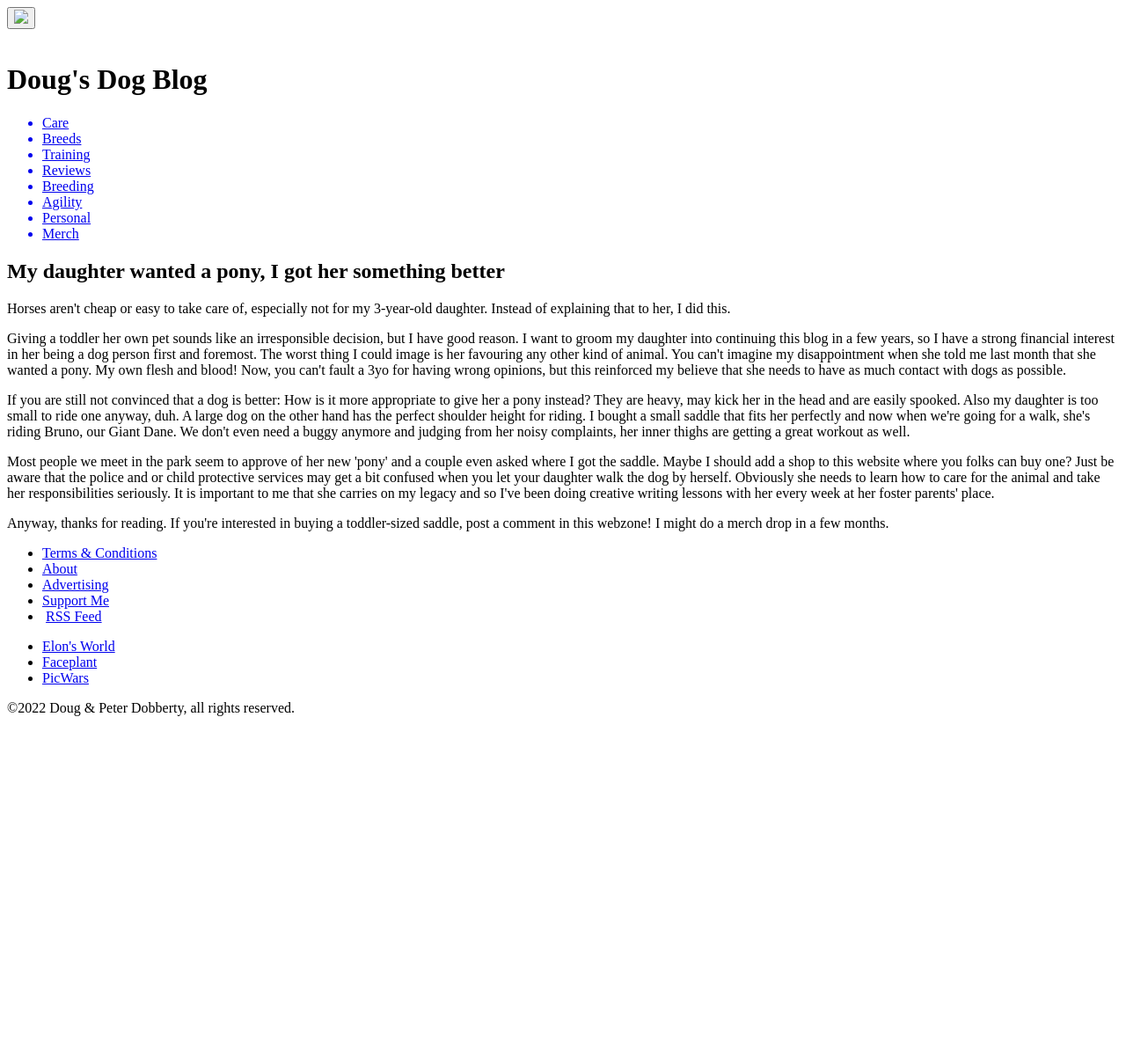
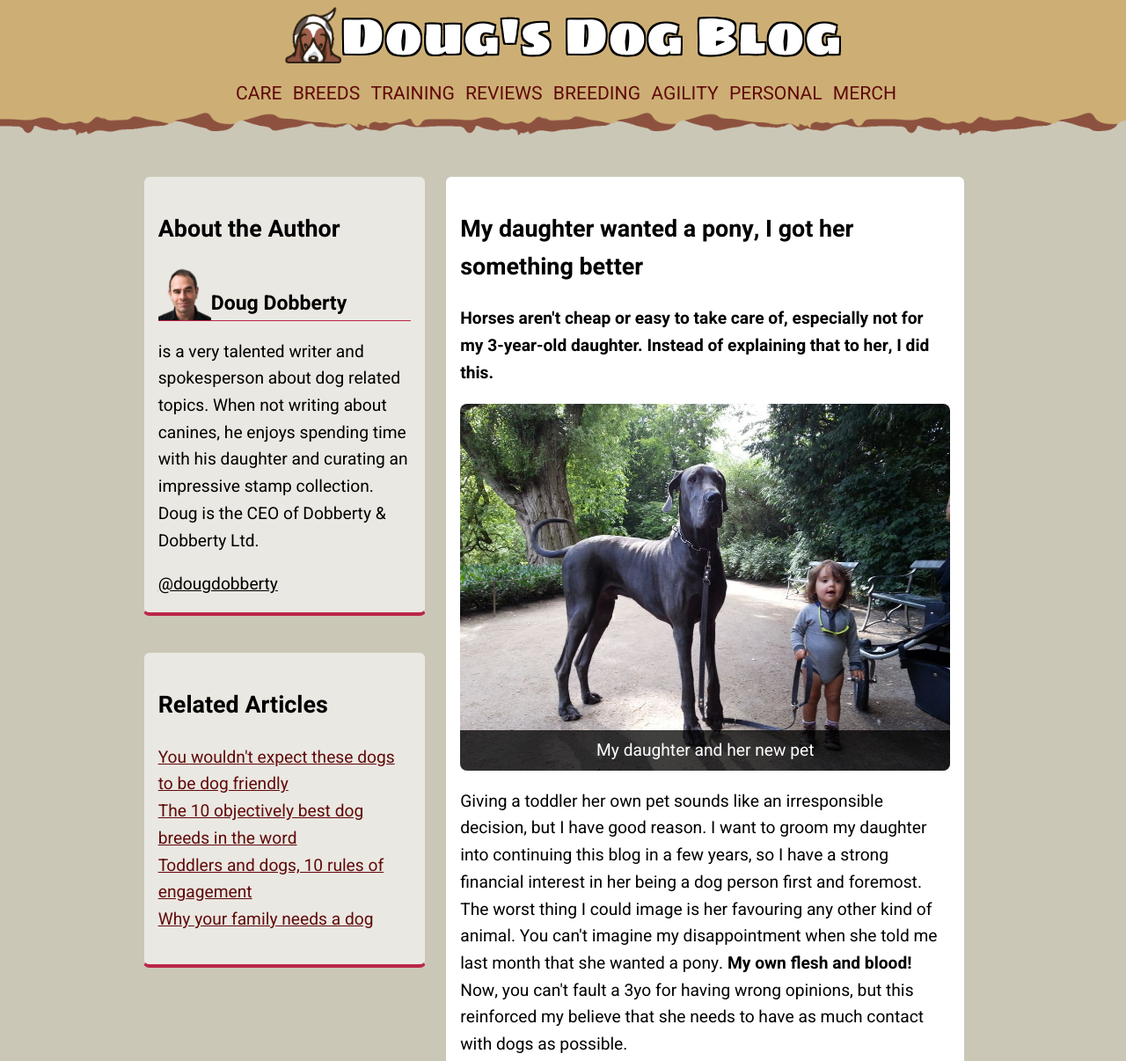
Before and after one commit to lincore81/udct1-fake-blog, a website: page dist/articles/2023-01-08-giant-dogs/article.html in a window 1280 px wide. Shown: the top 1206 px of the page at 88% size. Before the commit the page ends 830 px from the top, so only its background shows below. Drawn offline with Linux system fonts and the light colour scheme.

Commit message:
Figured out the layout, added finishing touches
- decided on a grid layout for the article
- added aside content
- added image+caption
- added 'social media' links
- cleaned up the css

```diff
--- a/dist/articles/2023-01-08-giant-dogs/article.html
+++ b/dist/articles/2023-01-08-giant-dogs/article.html
@@ -1,69 +1,54 @@
 <!doctype html>
-<html>
+<html lang="en">
 
 <head>
-    <title>Doug's Dog Blog</title>
+    <title>DDB: My daughter wanted a pony, I got her something better</title>
     <meta charset="utf-8">
-    <link rel="stylesheet" href="../../css/main.css">
+    <link rel="stylesheet" href="/css/main.css">
+    <link rel="stylesheet" href="/css/article.css">
 </head>
 
 <body>
-    <header class="page-header">
-        <button id="menu">
-            <img src="assets/menu.svg" class="img-button">
+    <header id="page-header">
+        <button type="button" id="hamburger-menu-button" aria-label="Menu">
+            <img src="/assets/menu.svg" class="full-size-img" alt="">
         </button>
-        <div id="logo-and-title">
-            <img src="assets/logo.png" id="site-logo" alt="">
-            <h1 id="site-title" class="outlined">
-                Doug's Dog Blog
-            </h1>
-        </div>
+        <div id="main-menu">
+            <a href="/index.html" id="logo-and-title">
+                <img src="/assets/logo.png" id="site-logo" alt="">
+                <h1 id="site-title" class="outlined"> Doug's Dog Blog</h1>
+            </a>
             <nav id="site-nav">
-            <ul class="header-item horiz-list">
-                <a href="#" class="nav-item">
-                    <li class="horiz-list-item">
-                        Care
+                <ul class="header-item">
+                    <li class="nav-item">
+                        <a class="stdlink" href="#">Care</a>
                     </li>
-                </a>
-                <a href="#" class="nav-item">
-                    <li class="horiz-list-item">
-                        Breeds
+                    <li class="nav-item">
+                        <a class="stdlink" href="#">Breeds</a>
                     </li>
-                </a>
-                <a href="#" class="nav-item">
-                    <li class="horiz-list-item">
-                        Training
+                    <li class="nav-item">
+                        <a class="stdlink" href="#">Training</a>
                     </li>
-                </a>
-                <a href="#" class="nav-item">
-                    <li class="horiz-list-item">
-                        Reviews
+                    <li class="nav-item">
+                        <a class="stdlink" href="#">Reviews</a>
                     </li>
-                </a>
-                <a href="#" class="nav-item">
-                    <li class="horiz-list-item">
-                        Breeding
+                    <li class="nav-item">
+                        <a class="stdlink" href="#">Breeding</a>
                     </li>
-                </a>
-                <a href="#" class="nav-item">
-                    <li class="horiz-list-item">
-                        Agility
+                    <li class="nav-item">
+                        <a class="stdlink" href="#">Agility</a>
                     </li>
-                </a>
-                <a href="#" class="nav-item">
-                    <li class="horiz-list-item">
-                        Personal
+                    <li class="nav-item">
+                        <a class="stdlink" href="#">Personal</a>
                     </li>
-                </a>
-                <a href="#" class="nav-item">
-                    <li class="horiz-list-item">
-                        Merch
+                    <li class="nav-item">
+                        <a class="stdlink" href="#">Merch</a>
                     </li>
-                </a>
                 </ul>
             </nav>
+        </div>
     </header>
-    <main id="blog-post">
+    <main>
         <article class="article card">
             <h2 class="article-title">
                 My daughter wanted a pony, I got her something better
@@ -73,6 +58,10 @@
                 my 3-year-old daughter. Instead of explaining that to her, I did
                 this.
             </p>
+            <figure>
+                <img src="main.jpg" alt="" class="full-width">
+                <figcaption>My daughter and her new pet</figcaption>
+            </figure>
             <p>
                 Giving a toddler her own pet sounds like an irresponsible
                 decision, but I have good reason. I want to groom my daughter
@@ -80,8 +69,9 @@
                 financial interest in her being a dog person first and foremost.
                 The worst thing I could image is her favouring any other kind of
                 animal. You can't imagine my disappointment when she told me
-                last month that she wanted a pony. My own flesh and blood! Now,
-                you can't fault a 3yo for having wrong opinions, but this
+                last month that she wanted a pony.
+                <strong>My own flesh and blood!</strong>
+                Now, you can't fault a 3yo for having wrong opinions, but this
                 reinforced my believe that she needs to have as much contact
                 with dogs as possible.
             </p>
@@ -102,7 +92,7 @@
                 should add a shop to this website where you folks can buy one?
                 Just be aware that the police and or child protective services
                 may get a bit confused when you let your daughter walk the dog
-                by herself. Obviously she needs to learn how to care for the
+                by herself. Obviously she <em>needs</em> to learn how to care for the
                 animal and take her responsibilities seriously. It is important
                 to me that she carries on my legacy and so I've been doing
                 creative writing lessons with her every week at her foster
@@ -111,48 +101,147 @@
             <p>
                 Anyway, thanks for reading. If you're interested in buying a
                 toddler-sized saddle, post a comment in this webzone! I might do
-                a merch drop in a few months.
+                a new merch drop in a few months.
             </p>
+            <footer id="article-footer" class="rows">
+                <div id="share" class="b">
+                    <img class="icon" src="/assets/share.svg" alt="">
+                    Share this article:
+                </div>
+                <ul class="footer-item">
+                    <li class="nav-item">
+                        <a href="https://elon.world/intent/weed?text=Check+this+out" class="stdlink">
+                            <img class="icon" src="/assets/elonia.svg" alt="">
+                            Elon's World
+                        </a>
+                    </li>
+                    <li class="nav-item">
+                        <a href="https://facepalm.social/share?text=Check+this+out" class="stdlink">
+                            <img class="icon" src="/assets/facepalm.svg" alt="">
+                            Faceplant
+                        </a>
+                    </li>
+                    <li class="nav-item">
+                        <a href="https://worklife.com/share?text=Check+this+out" class="stdlink">
+                            <img class="icon" src="/assets/worklife.svg" alt="">
+                            WorkLife
+                        </a>
+                    </li>
+                </ul>
+            </footer>
         </article>
+
+        <aside id="author" class="aside card">
+            <h2>About the Author</h2>
+            <header class="rows">
+                <img class="author-thumb" src="/assets/authors/doug.png" alt="">
+                <h3>Doug Dobberty</h3>
+            </header>
+            <p>
+                is a very talented writer and spokesperson about dog related
+                topics. When not writing about canines, he enjoys spending time
+                with his daughter and curating an impressive stamp collection.
+                Doug is the CEO of Dobberty &amp; Dobberty Ltd.
+            </p>
+            <a class="u" href="https://elon.world/dougdobberty">@dougdobberty</a>
+        </aside>
+
+        <aside id="related" class="aside card">
+            <nav>
+                <h2>Related Articles</h2>
+                <ul>
+                    <li>
+                        <a href="#" class="stdlink u">
+                            You wouldn't expect these dogs to be dog friendly
+                        </a>
+                    </li>
+                    <li>
+                        <a href="#" class="stdlink u">
+                            The 10 objectively best dog breeds in the word
+                        </a>
+                    </li>
+                    <li>
+                        <a href="#" class="stdlink u">
+                            Toddlers and dogs, 10 rules of engagement
+                        </a>
+                    </li>
+                    <li>
+                        <a href="#" class="stdlink u">
+                            Why your family needs a dog
+                        </a>
+                    </li>
+                </ul>
+            </nav>
+        </aside>
+
     </main>
-    <footer class="page-footer">
-        <ul class="footer-item">
-            <li class="horiz-list-item bar-sep">
-                <a href="#">Terms & Conditions</a>
+
+    <nav class="pagination">
+        <button type="button" class="btn">« Previous</button>
+        <button type="button" class="btn" disabled>Next »</button>
+    </nav>
+
+    <footer id="page-footer">
+        <nav>
+            <ul>
+                <li class="nav-item">
+                    <a href="#" class="stdlink">Terms &amp; Conditions</a>
                 </li>
-            <li class="horiz-list-item bar-sep">
-                <a href="#">About</a>
+                <li class="nav-item">
+                    <a href="#" class="stdlink">About</a>
                 </li>
-            <li class="horiz-list-item bar-sep">
-                <a href="#">Advertising</a>
+                <li class="nav-item">
+                    <a href="#" class="stdlink">Advertising</a>
                 </li>
-            <li class="horiz-list-item bar-sep">
-                <a href="#">Support Me</a>
+                <li class="nav-item">
+                    <a href="#" class="stdlink">
+                        <img class="icon" src="/assets/ebeg.svg" alt="">
+                        Support Me
+                    </a>
                 </li>
-            <li class="horiz-list-item bar-sep">
-                <img src="assets/rss.svg" alt="">
-                <a href="#">RSS Feed</a>
+                <li class="nav-item">
+                    <a href="#" class="stdlink">
+                        <img class="icon" src="/assets/rss.svg" alt="">
+                        RSS Feed
+                    </a>
+                </li>
+                <li class="nav-item">
+                    <a href="https://github.com/lincore81/udct1-fake-blog"
+                       class="stdlink" target="_blank">
+                        <img class="icon" src="/assets/github.svg" alt="">
+                        Repo
+                    </a>
                 </li>
             </ul>
             <ul class="footer-item">
-            <li class="horiz-list-item bar-sep">
-                <a href="https://elon.world/dougdobberty">
-                    <img class="icon" src="assets/elonia.svg" alt="">Elon's World
+                <li class="nav-item">
+                    <a href="https://elon.world/dougdobberty" class="stdlink">
+                        <img class="icon" src="/assets/elonia.svg" alt="">
+                        Elon's World
                     </a>
                 </li>
-            <li class="horiz-list-item bar-sep">
-                <a href="https://facepalm.social/dougdobberty">
-                    <img class="icon" src="assets/facepalm.svg" alt="">Faceplant
+                <li class="nav-item">
+                    <a href="https://facepalm.social/dougdobberty" class="stdlink">
+                        <img class="icon" src="/assets/facepalm.svg" alt="">
+                        Faceplant
                     </a>
                 </li>
-            <li class="horiz-list-item bar-sep">
-                <a href="https://picwars.xyz/dougsdogs">
-                    <img class="icon" src="assets/picwars.svg" alt="">PicWars
+                <li class="nav-item">
+                    <a href="https://picwars.xyz/dougsdogs" class="stdlink">
+                        <img class="icon" src="/assets/picwars.svg" alt="">
+                        PicWars
                     </a>
                 </li>
             </ul>
-        <p id="copyright">©2022 Doug & Peter Dobberty, all rights reserved.</p>
+        </nav>
+        <p class="meta">
+            ©2023 Doug &amp; Peter Dobberty, all rights reserved
+            (<a class="stdlink" target="_blank"
+            href="https://github.com/lincore81/udct1-fake-blog/blob/main/LICENSE">*
+            except not really</a>).
+        </p>
     </footer>
+    <script src="/js/hamburger.js"></script>
 </body>
 
 </html>
--- a/dist/css/article.css
+++ b/dist/css/article.css
@@ -1,10 +1,101 @@
-/* depends on index.css */
-#blog-post {
-    width: 70ch;
-    max-width: 100%;
-    margin: auto;
+main {
+    margin: 32px auto;
+}
+
+@media (min-width: 1000px) {
+   main {
+        display: grid;
+        grid-template-areas:
+            "author  article ."
+            "related article ."
+            ".       article .";
+        grid-template-columns: 30ch 55ch;
+        gap: 20px;
+   }
+}
+
+@media (max-width: 999px) {
+   main {
+        display: flex;
+        flex-direction: column;
+   }
+
+   .card {
+        width: 55ch;
+        max-width: calc(100vw - 20px);
+   }
+}
+
+.card {
+    padding: 16px;
+    box-sizing: border-box;
+    line-height: 1.6;
+    margin: 10px auto;
+}
+
+/* I'd prefer to use aside.card here, but it's against the provided CSS style
+ * rules */
+.aside.card {
+    background: rgba(255, 255, 255, 0.6);
 }
 
 .article {
-    padding: 16px;
+    grid-area: article;
+    width: 55ch;
+    max-width: calc(100vw - 20px);
 }
+
+.article-teaser {
+    font-weight: 700;
+}
+
+#author {
+    grid-area: author;
+}
+
+#related {
+    grid-area: related;
+}
+
+figure {
+    margin: 0;
+    height: min-content;
+    position: relative;
+}
+
+figcaption {
+    position: absolute;
+    width: 100%;
+    padding: 8px 0;
+    background: rgba(0, 0, 0, 0.75);
+    color: white;
+    text-align: center;
+    bottom: 0;
+    border-radius: 0 0 8px 8px;
+}
+
+.full-width {
+    width: 100%;
+    display: block;
+    border-radius: 8px 8px 8px 8px;
+}
+
+#author > header {
+    border-bottom: 1px solid var(--accent-colour);
+    align-items: flex-end;
+}
+
+#author h3 {
+    margin-bottom: 0;
+}
+
+.author-thumb {
+    max-height: 60px;
+    vertical-align: middle;
+    display: inline-block;
+}
+
+#article-footer {
+    align-items: center;
+    border-top: 1px solid var(--accent-colour);
+}
--- a/dist/css/article_cards.css
+++ b/dist/css/article_cards.css
@@ -1,11 +1,4 @@
-/** depends on
- *  - index.css
- *      - util.css
- */
-
-/* defaults */
 #articles {
-    --row-height: min-content;
     /* card grid sizes */
     --single-width: span 1;
     --double-width: span 2;
@@ -81,18 +74,6 @@
     max-width: var(--max-width);
 }
 
-
-.card {
-    margin: 10px;
-    padding: 0;
-    background: white;
-    border-radius: 8px;
-    border: 2px solid var(--background-colour);
-    border-bottom: 4px solid var(--accent-colour);
-    min-height: 280px;
-    height: auto;
-}
-
 .card:hover {
     border: 2px solid var(--accent-colour);
     border-bottom: 4px solid var(--accent-colour);
@@ -114,12 +95,11 @@
     padding: 0 32px;
 }
 
-.feature.article-title {
+.feature .article-title {
     font-size: 1.6em;
 }
 
 /* Card size on grid */
-
 .col1 {
     grid-column: var(--single-width);
 }
@@ -137,14 +117,8 @@
 }
 
 
-.cols {
-    display: flex;
+.rows {
     flex-direction: var(--article-flex-dir);
-}
-
-.rows {
-    display: flex;
-    flex-direction: column;
 }
 
 .rows.advert {
--- a/dist/css/components/article-card.css
+++ /dev/null
@@ -1,5 +0,0 @@
-
-
-.card {
-    background: white;
-}
--- a/dist/css/index.css
+++ b/dist/css/main.css
@@ -1,11 +1,11 @@
 @import "./normalize.css";
 @import "./typography.css";
-@import "./util.css";
 @import "./header.css";
 @import "./footer.css";
 
 /* Heebo, "Sigmar One" */
 @import url('https://fonts.googleapis.com/css2?family=Heebo:wght@200;400;700&family=Sigmar+One&display=swap');
+
 :root {
     font-family: Heebo, Arial, sans-serif;
     font-size: 1.2rem;
@@ -26,22 +26,42 @@ body {
     flex-direction: column;
 }
 
-
+.card {
+    margin: 10px;
+    padding: 0;
+    background: white;
+    border-radius: 8px;
+    border: 2px solid var(--background-colour);
+    border-bottom: 4px solid var(--accent-colour);
+    min-height: 280px;
+    height: auto;
+}
 
 
 .stdlink {
     color: #600a0a;
 }
+
 .stdlink:hover {
     font-weight: 700;
+    text-shadow: 0 1px 0 white;
 }
 
 .stdlink:visited {
     color: #333;
 }
 
+.u {
+    text-decoration: underline;
+}
+
+.b {
+    font-weight: 700;
+}
+
 .stdlink:focus {
-    text-shadow: 2px 2px 4px rgba(0, 0, 0, 0.3);
+    font-weight: 700;
+    text-shadow: 0 1px 0 var(--accent-colour);
 }
 
 .btn {
@@ -61,8 +81,9 @@ body {
 .btn:disabled {
     background: none;
     color: black;
-    border-color: grey;
-    opacity: 0.5;
+    border: black dotted 2px;
+
+    opacity: 0.6;
 }
 
 .btn + .btn {
@@ -79,3 +100,28 @@ body {
     text-transform: uppercase;
     font-size: 0.7em;
 }
+
+.icon {
+    height: 1em;
+    vertical-align: middle;
+}
+
+.nav-item {
+    list-style: none;
+    display: inline;
+    margin-left: 7px;
+}
+
+.rows {
+    display: flex;
+    flex-direction: row;
+}
+
+.columns {
+    display: flex;
+    flex-direction: column;
+}
+
+.pagination {
+    margin: 16px auto 32px;
+}
--- a/dist/css/typography.css
+++ b/dist/css/typography.css
@@ -17,10 +17,15 @@ h2 {
 
 h3 {
     font-size: 1.2em;
+    margin-bottom: 8px;
 }
 
 ul {
     padding-left: 0;
+}
+
+li {
+    list-style: none;
 }
 
 
@@ -28,13 +33,13 @@ ul {
  * The following rules exists to meet the rubric requirements of 3 unique
  * properties per typography selector. The design I'm aiming for doesn't need
  * them, so I hope I hereby demonstrated that I understand how to style
- * typographic tags.
+ * typographic tags in a way to have no visible effect whatsoever.
  */
 
 p {
     font-weight: 400;
     text-decoration: none;
-    color: black;
+    color: inherit;
 }
 
 h1, h2, h3 {
@@ -44,14 +49,14 @@ h1, h2, h3 {
 }
 
 em {
-    color: black;
+    color: inherit;
     font-style: italic;
     font-kerning: auto;
 }
 
 strong {
     font-weight: 700;
-    color: black;
+    color: inherit;
     text-decoration: none;
 }
 
@@ -69,7 +74,7 @@ blockquote {
 }
 
 a {
-    color: black;
+    color: inherit;
     text-decoration: none;
     font-weight: 400;
 }
--- a/dist/css/util.css
+++ /dev/null
@@ -1,28 +0,0 @@
-.icon {
-    height: 1em;
-    vertical-align: middle;
-}
-
-/* Hide element from sighted users only.
- * https://dev.to/carlosespada/a11y-tips-hide-content-only-from-sighted-users-2gof
- */
-.hidden {
-  overflow: hidden;
-  clip: rect (1px, 1px, 1px, 1px);
-  clip-path: inset (50%);
-  position: absolute;
-  width: 1px;
-  height: 1px;
-  padding: 0;
-  border: 0;
-  word-wrap: normal;
-}
-
-.nav-item {
-    list-style: none;
-    display: inline;
-}
-
-.nav-item + .nav-item {
-    margin-left: 7px;
-}
```
Also changed, not shown: dist/index.html (+80 -116 lines), dist/js/hamburger.js (added, +40 -0 lines), .htmlvalidate.json, README.md, dist/articles/2023-01-08-giant-dogs/freddy-the-great-dane.jpg (deleted), dist/articles/2023-01-08-giant-dogs/freddy-the-great-dane_1x1.jpg (deleted), dist/assets/github.svg (added), dist/assets/logo-icon.png (added), dist/assets/share.svg (added), dist/assets/worklife.svg (added). Lines whose indentation alone changed are shown as unchanged.
